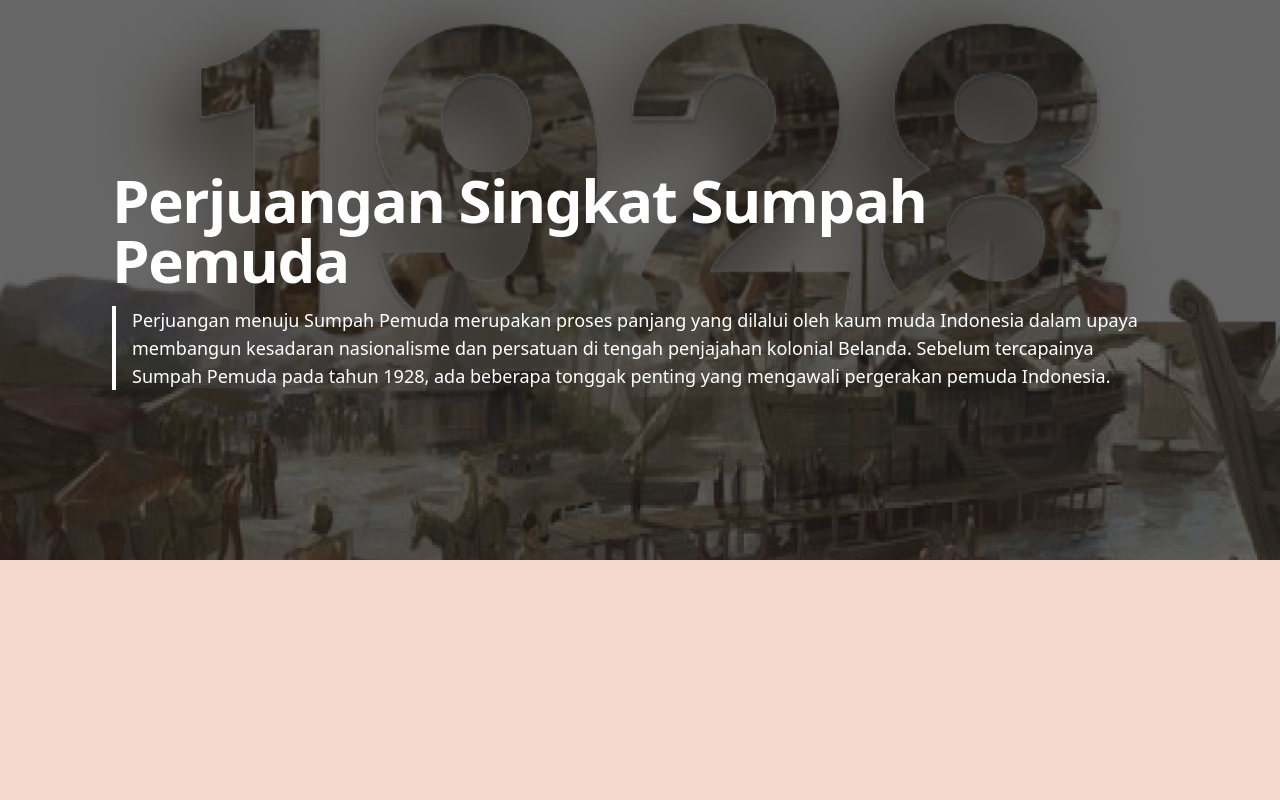
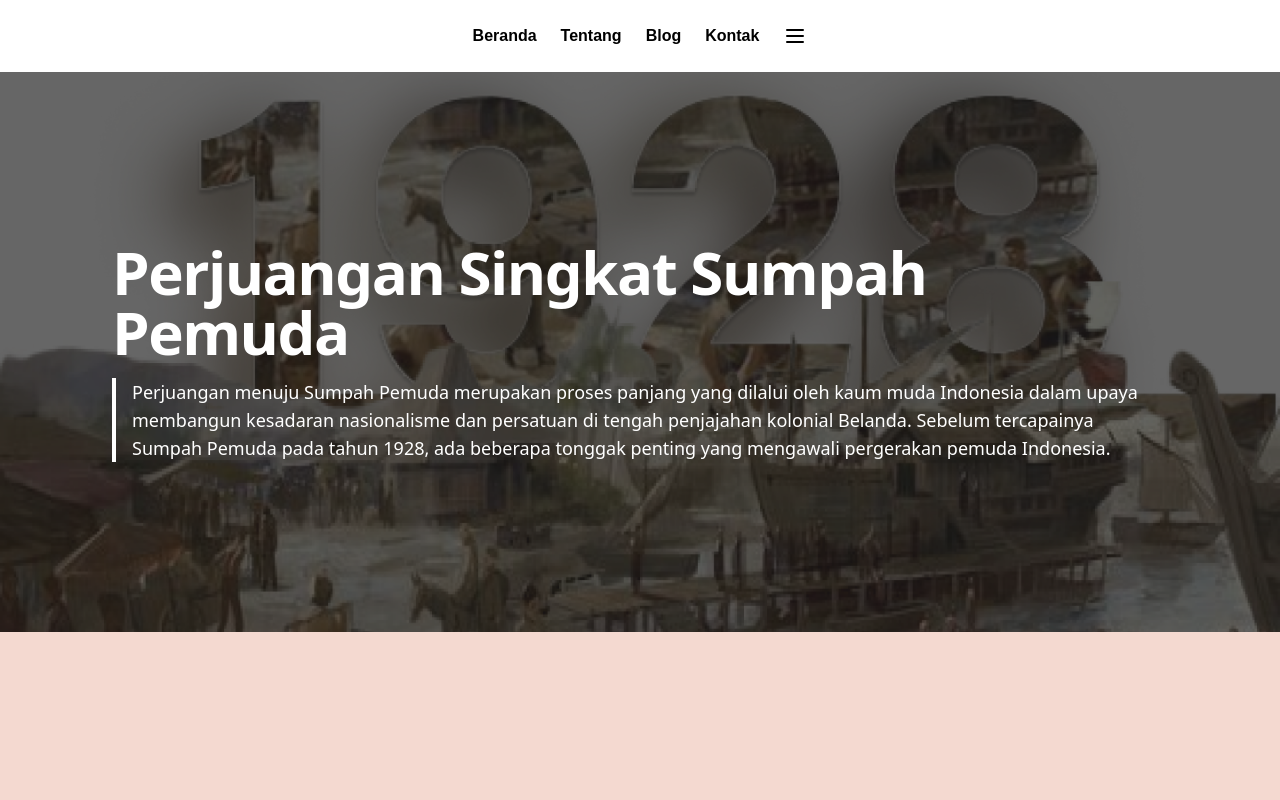
Before and after one commit to mybezen/prj-trelogy, a React (Vite) app: page /strug in a window 1280 px wide. Shown: the top 800 px of the page. Built offline with nearby package versions, Linux system fonts and the light colour scheme.

Commit message:
Lang Change

```diff
--- a/src/components/Navbar.jsx
+++ b/src/components/Navbar.jsx
@@ -1,20 +1,20 @@
 function CenteredNavbar() {
-  return(
+  return (
     <header className="flex justify-center p-4">
-
       <nav className="flex items-center max-w-md px-6 py-2 space-x-6 bg-white rounded-full bg-opacity-20 plus-jakarta-sans-bold">
         <a href="/" className="hover:text-gray-200">
-              Home
+          Beranda
         </a>
-            <a href="/about" className="hover:text-gray-200">
-              About
+        <a href="/ikrar" className="hover:text-gray-200">
+          Tentang
         </a>
-            <a href="#" className="hover:text-gray-200">
+        <a href="/strug" className="hover:text-gray-200">
           Blog
         </a>
         <a href="#" className="hover:text-gray-200">
-              Contact
+          Kontak
         </a>
+        <a href="/">
           <svg
             className="w-6 h-6"
             fill="none"
@@ -29,9 +29,10 @@ function CenteredNavbar() {
               d="M4 6h16M4 12h16M4 18h16"
             />
           </svg>
+        </a>
       </nav>
     </header>
-  )
+  );
 }
 
 export default CenteredNavbar;
--- a/src/pages/Struggle.jsx
+++ b/src/pages/Struggle.jsx
@@ -1,37 +1,43 @@
-import HeadStrugIcon from '../assets/HeadStrug.png'
+import HeadStrugIcon from "../assets/HeadStrug.png";
+import CenteredNavbar from "../components/Navbar";
 
 function StrugglePages() {
   return (
     <div className="">
-      <section className="relative h-[70vh] w-full bg-cover bg-center" style={{ backgroundImage: `url(${HeadStrugIcon})` }}>
+      <div className="relative">
+        <CenteredNavbar />
+      </div>
+      <section
+        className="relative h-[70vh] w-full bg-cover bg-center"
+        style={{ backgroundImage: `url(${HeadStrugIcon})` }}
+      >
         {/* Overlay hitam transparan */}
         <div className="absolute inset-0 bg-black bg-opacity-60"></div>
 
         {/* Konten teks di atas background */}
-      <div className="relative z-10 flex flex-col justify-center items-start h-full max-w-6xl mx-auto px-6 lg:px-12">
+        <div className="relative z-10 flex flex-col items-start justify-center h-full max-w-6xl px-6 mx-auto lg:px-12">
           {/* Judul besar */}
-        <h1 className="text-white text-4xl lg:text-6xl font-extrabold tracking-tight mb-4">
+          <h1 className="mb-4 text-4xl font-extrabold tracking-tight text-white lg:text-6xl">
             Perjuangan Singkat Sumpah Pemuda
           </h1>
 
           {/* Garis vertikal kecil di samping teks */}
-        <div className="border-l-4 border-white pl-4">
+          <div className="pl-4 border-l-4 border-white">
             {/* Deskripsi */}
-          <p className="text-white lg:text-lg leading-relaxed">
-            Perjuangan menuju Sumpah Pemuda merupakan proses panjang yang dilalui oleh kaum muda Indonesia dalam upaya membangun kesadaran nasionalisme dan persatuan di tengah penjajahan kolonial Belanda.
-            Sebelum tercapainya Sumpah Pemuda pada tahun 1928, ada beberapa tonggak penting yang mengawali pergerakan pemuda Indonesia.
+            <p className="leading-relaxed text-white lg:text-lg">
+              Perjuangan menuju Sumpah Pemuda merupakan proses panjang yang
+              dilalui oleh kaum muda Indonesia dalam upaya membangun kesadaran
+              nasionalisme dan persatuan di tengah penjajahan kolonial Belanda.
+              Sebelum tercapainya Sumpah Pemuda pada tahun 1928, ada beberapa
+              tonggak penting yang mengawali pergerakan pemuda Indonesia.
             </p>
           </div>
         </div>
       </section>
-    <section className='bg-[#F4D9D0] h-[700px]'>
-
-    </section>
-    <section className='h-[700px]'>
-
-    </section>
+      <section className="bg-[#F4D9D0] h-[700px]"></section>
+      <section className="h-[700px]"></section>
     </div>
-  )
+  );
 }
 
-export default StrugglePages
+export default StrugglePages;
```
Lines whose indentation alone changed are shown as unchanged.
